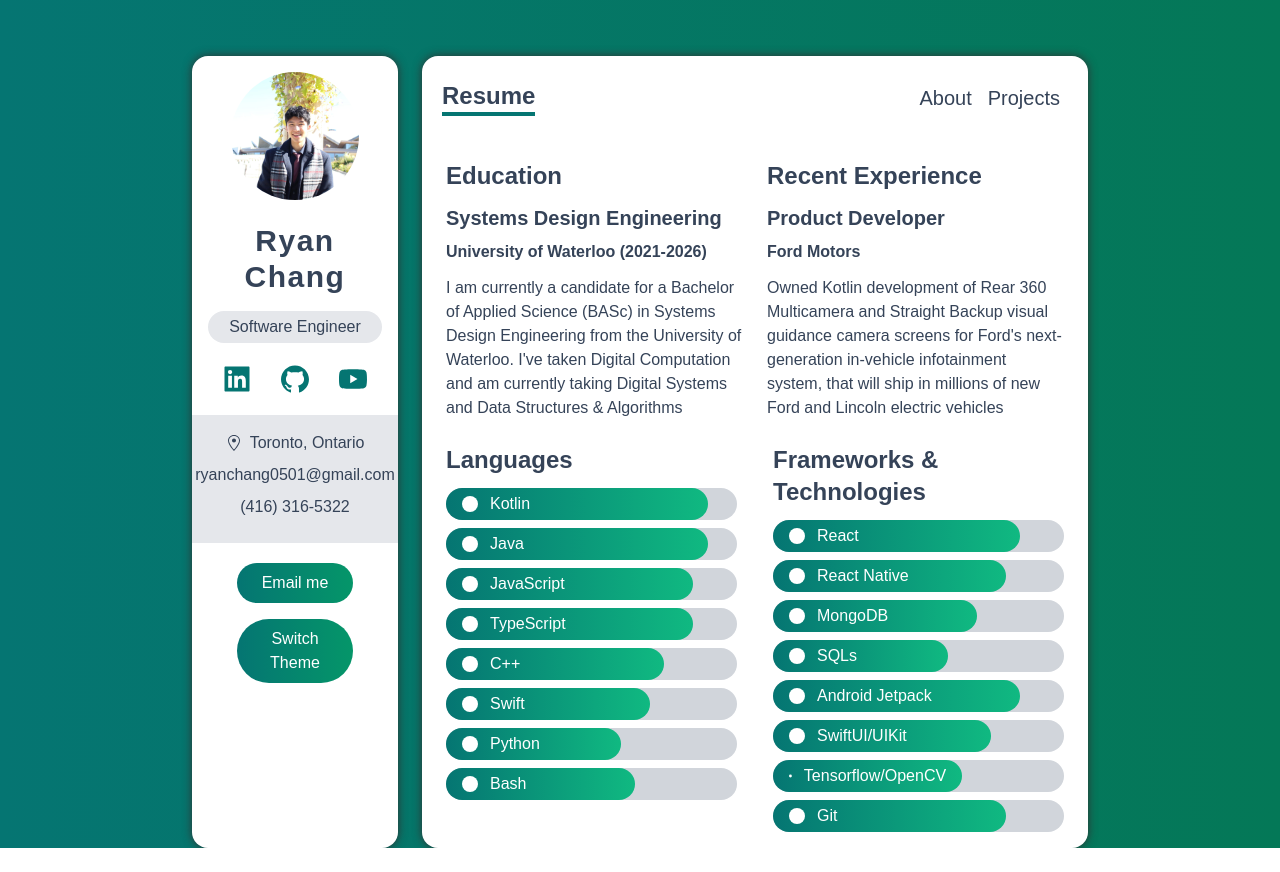
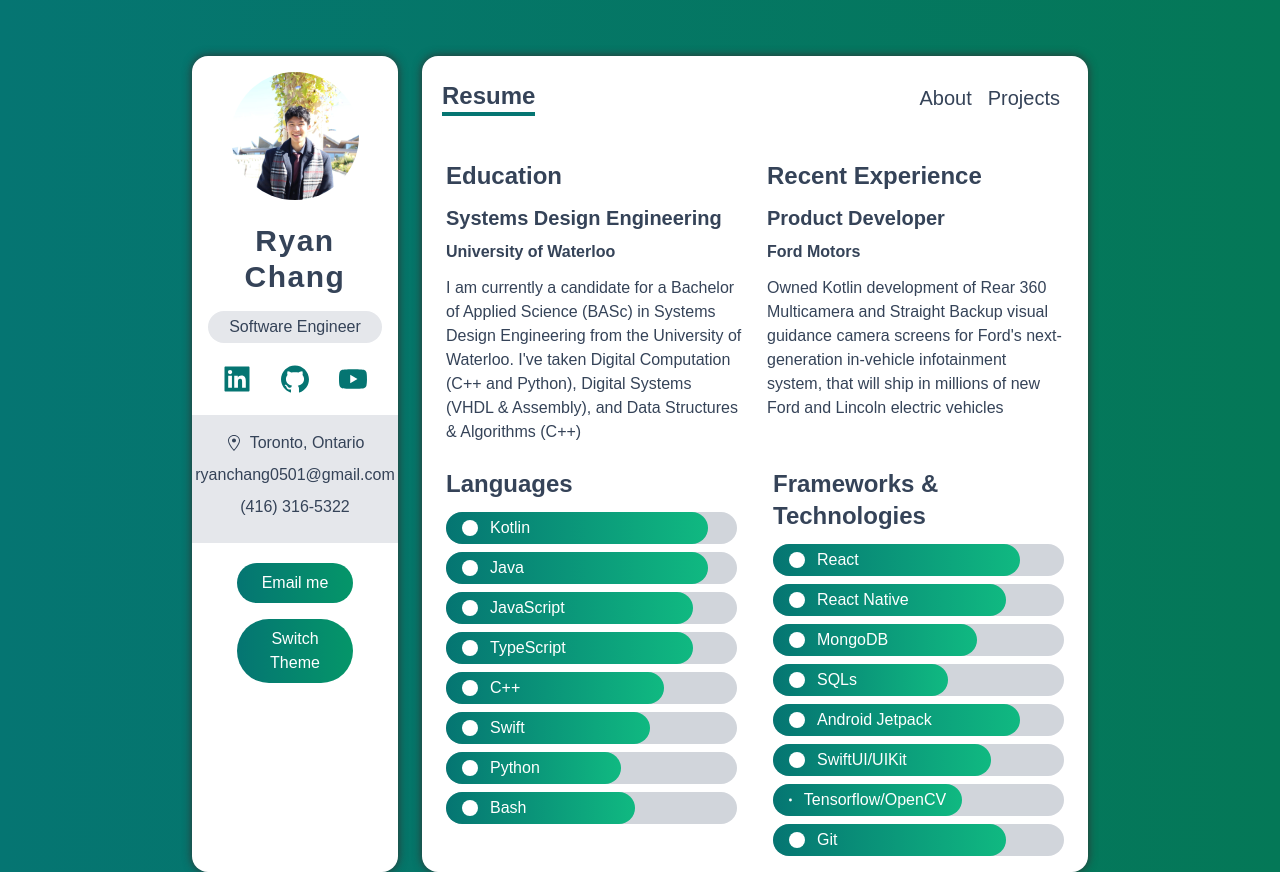
Before and after one commit to rchang0501/Ryan-Chang-Personal-Website, a Next.js app: page /resume in a window 1280 px wide. Before the commit the page ends 848 px from the top, so only its background shows below. Built offline with nearby package versions, Linux system fonts and the light colour scheme.

Commit message:
updated education section

```diff
--- a/pages/resume.tsx
+++ b/pages/resume.tsx
@@ -26,11 +26,11 @@ const Resume = () => {
             <h5 className="my-2 text-xl font-bold">
               Systems Design Engineering
             </h5>
-            <p className="font-semibold">University of Waterloo (2021-2026)</p>
+            <p className="font-semibold">University of Waterloo</p>
             <p className="my-3">
               I am currently a candidate for a Bachelor of Applied Science
               (BASc) in Systems Design Engineering from the University of
-              Waterloo. I've taken Digital Computation and am currently taking Digital Systems and Data Structures & Algorithms
+              Waterloo. I've taken Digital Computation (C++ and Python), Digital Systems (VHDL & Assembly), and Data Structures & Algorithms (C++)
             </p>
           </div>
         </motion.div>
```
